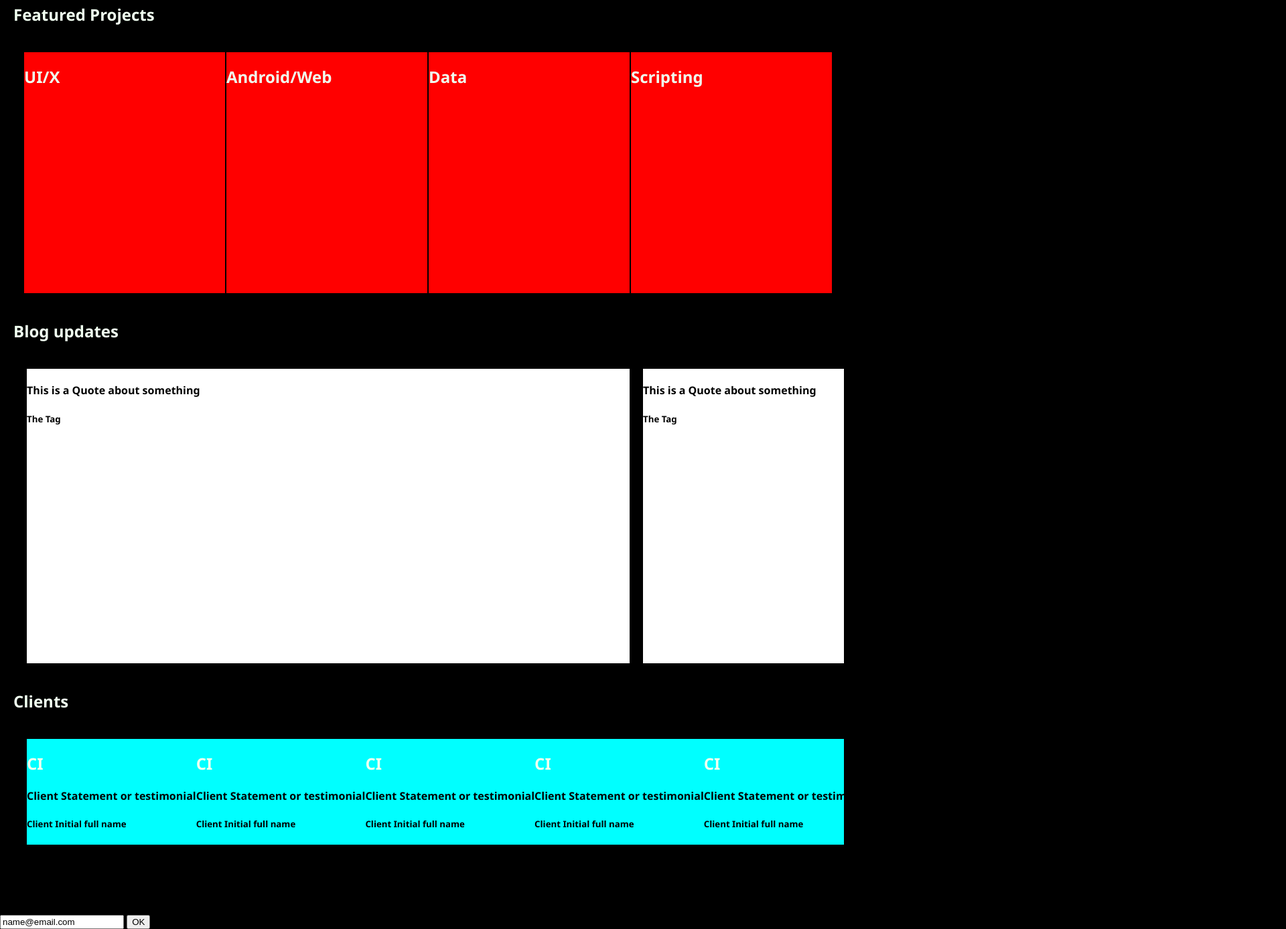
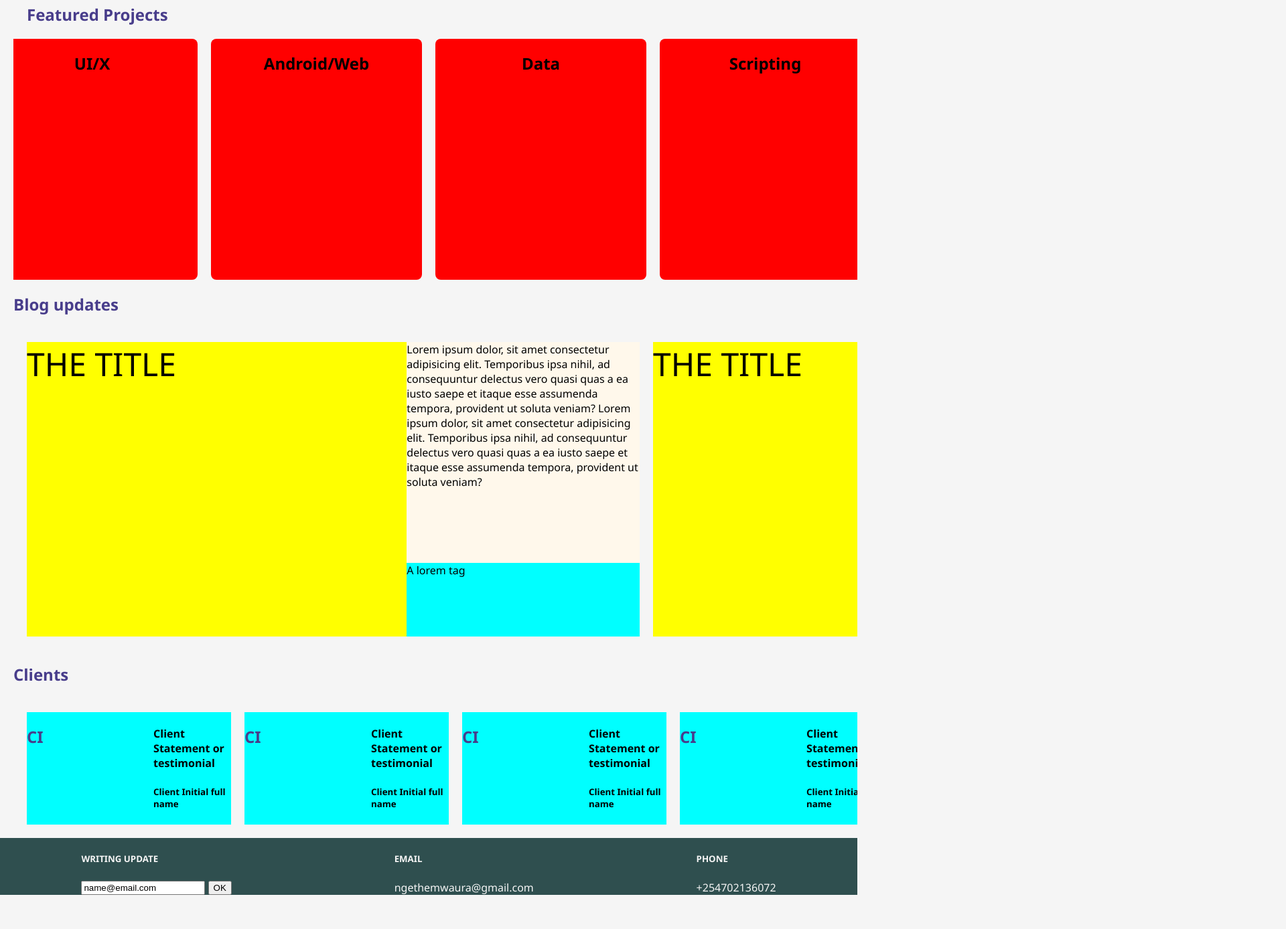
Before and after one commit to ngethemwaura/ngethemwaura.github.io, a plain HTML site: page index.html in a window 1280 px wide. Shown: the part 586-1974 px from the top of the page at 67% size, 1920 px wide, since content can reach past the window. After the commit the page ends 1923 px from the top, so only its background shows below. Drawn offline with Linux system fonts and the light colour scheme.

Commit message:
Layout without content

```diff
--- a/index.html
+++ b/index.html
@@ -14,9 +14,15 @@
         <h1>I am <span id="headskills">David</span></h1>
         <div class="header-options-wrapper">
             <div class="options-wrapper">
-                <div class="header-option" id="techtopic">/tech</div>
-                <div class="header-option" id="culturetopic">culture</div>
-                <div class="header-option" id="researchtopic">research</div>
+                <div class="header-option" id="techtopic">
+                    <h3 class="skill-title">/tech</h3>
+                </div>
+                <div class="header-option" id="culturetopic">
+                    <h3 class="skill-title">culture</h3>
+                </div>
+                <div class="header-option" id="researchtopic">
+                    <h3 class="skill-title">research</h3>
+                </div>
             </div>
         </div>
 
@@ -24,19 +30,19 @@
 
     <section>
         <div class = "featured-projects">
-            <h2>Featured Projects</h2>
+            <h1>Featured Projects</h1>
                 <div class="scrolling-wrapper">
 
-                    <div class="project-card">
+                    <div class="project-card" id="ui">
                         <h2>UI/X</h2>
                     </div>
-                    <div class="project-card">
+                    <div class="project-card" id="web">
                         <h2>Android/Web</h2>
                     </div>
-                    <div class="project-card">
+                    <div class="project-card" id="data">
                         <h2>Data</h2>
                     </div>
-                    <div class="project-card">
+                    <div class="project-card" id="scripting">
                         <h2>Scripting</h2>
                     </div>
                 </div>
@@ -46,28 +52,48 @@
             <h2>Blog updates</h2>
             <div class="blog-scrolling-wrapper">
 
-                    <div class="wide-card">
-                        <h2>THE TITLE</h2>
-                        <h4>This is a Quote about something</h4>
-                        <h5>The Tag</h5>
+                    <div class="blog-card">
+                            <div class="blog-title">
+                                THE TITLE
+                            </div>
+                        <div class="blog-content">
+                            <div class ="content">Lorem ipsum dolor, sit amet consectetur adipisicing elit. Temporibus ipsa nihil,
+                                ad consequuntur delectus vero quasi quas a ea iusto saepe et itaque esse assumenda tempora,
+                                provident ut soluta veniam?
+                            Lorem ipsum dolor, sit amet consectetur adipisicing elit. Temporibus ipsa nihil, ad
+                            consequuntur delectus vero quasi quas a ea iusto saepe et itaque esse assumenda tempora, provident ut soluta
+                            veniam?</div>
+                            <div class="content-tag">A lorem tag</div>
+                        </div>
+                    </div>
+                    <div class="blog-card">
+                        <div class="blog-title">
+                            THE TITLE
+                        </div>
+                        <div class="blog-content">
+                            <div class="content">Lorem ipsum dolor, sit amet consectetur adipisicing elit. Temporibus ipsa nihil,
+                                ad consequuntur delectus vero quasi quas a ea iusto saepe et itaque esse assumenda tempora,
+                                provident ut soluta veniam?
+                                Lorem ipsum dolor, sit amet consectetur adipisicing elit. Temporibus ipsa nihil, ad
+                                consequuntur delectus vero quasi quas a ea iusto saepe et itaque esse assumenda tempora, provident ut soluta
+                                veniam?</div>
+                            <div class="content-tag">A lorem tag</div>
+                        </div>
                     </div>
 
-                    <div class="wide-card">
-                        <h2>THE TITLE</h2>
-                        <h4>This is a Quote about something</h4>
-                        <h5>The Tag</h5>
+                    <div class="blog-card">
+                        <div class="blog-title">
+                            THE TITLE
                         </div>
-
-                    <div class="wide-card">
-                        <h2>THE TITLE</h2>
-                        <h4>This is a Quote about something</h4>
-                        <h5>The Tag</h5>
+                        <div class="blog-content">
+                            <div class="content">Lorem ipsum dolor, sit amet consectetur adipisicing elit. Temporibus ipsa nihil,
+                                ad consequuntur delectus vero quasi quas a ea iusto saepe et itaque esse assumenda tempora,
+                                provident ut soluta veniam?
+                                Lorem ipsum dolor, sit amet consectetur adipisicing elit. Temporibus ipsa nihil, ad
+                                consequuntur delectus vero quasi quas a ea iusto saepe et itaque esse assumenda tempora, provident ut soluta
+                                veniam?</div>
+                            <div class="content-tag">A lorem tag</div>
                         </div>
-
-                    <div class="wide-card">
-                        <h2>THE TITLE</h2>
-                        <h4>This is a Quote about something</h4>
-                        <h5>The Tag</h5>
                     </div>
 
             </div>
@@ -77,31 +103,54 @@
             <div class="auto-scrolling-wrapper">
 
                 <div class="client-card">
+                    <div class="client-logo">
                         <h2>CI</h2>
+                    </div>
+                    <div class="client-statement">
                         <h4>Client Statement or testimonial</h4>
                         <h5>Client Initial full name</h5>
                     </div>
+                </div>
+
                 <div class="client-card">
+                    <div class="client-logo">
                         <h2>CI</h2>
+                    </div>
+                    <div class="client-statement">
                         <h4>Client Statement or testimonial</h4>
                         <h5>Client Initial full name</h5>
                     </div>
+                </div>
+
                                 <div class="client-card">
+                                    <div class="client-logo">
                                         <h2>CI</h2>
+                                    </div>
+                                    <div class="client-statement">
                                         <h4>Client Statement or testimonial</h4>
                                         <h5>Client Initial full name</h5>
                                     </div>
+                                </div>
+
                                                 <div class="client-card">
+                                                    <div class="client-logo">
                                                         <h2>CI</h2>
+                                                    </div>
+                                                    <div class="client-statement">
                                                         <h4>Client Statement or testimonial</h4>
                                                         <h5>Client Initial full name</h5>
                                                     </div>
+                                                </div>
+
                                                                 <div class="client-card">
+                                                                    <div class="client-logo">
                                                                         <h2>CI</h2>
+                                                                    </div>
+                                                                    <div class="client-statement">
                                                                         <h4>Client Statement or testimonial</h4>
                                                                         <h5>Client Initial full name</h5>
                                                                     </div>
-
+                                                                </div>
             </div>
         </div>
     </section>
--- a/styles/style.css
+++ b/styles/style.css
@@ -1,62 +1,3 @@
-body{
-    background: black;
-    padding: 0;
-    margin: 0;
-    font-family: 'Segoe UI', Tahoma,  Geneva, Verdana, sans-serif;
-}
-
-header{
-    background: black;
-    height:550px;
-    margin: 0px;
-    margin-bottom: 20px;
-    color: ivory;
-}
-
-
-section{
-    margin: 20px;
-}
-
-header h1{
-    text-align:center ;
-}
-
-.featured-projects h2{
-    color: honeydew;
-}
-
-.blog-updates h2{
-    color: honeydew;
-}
-
-.clients h2{
-    color: honeydew;
-}
-
-.header-option{
-    margin-right:2px;
-    background: goldenrod;
-    height: 400px;
-    width: 33.333%;
-
-}
-
-.options-wrapper{
-    display: flex;
-    justify-content:center;
-}
-
-
-
-.scrolling-wrapper{
-    display: flex;
-    flex-wrap: nowrap;
-    overflow-x: auto;
-    padding: 20px;
-    justify-content: center;
-}
-
 .auto-scrolling-wrapper{
     display: flex;
     flex-wrap: nowrap;
@@ -72,36 +13,144 @@ header h1{
     justify-content: start;
 }
 
+body{
+    background: whitesmoke;
+    padding: 0;
+    margin: 0;
+    font-family: 'Segoe UI', Tahoma,  Geneva, Verdana, sans-serif;
+}
+
+.blog-updates h2{
+    color: darkslateblue;
+}
+
+
+.clients h2{
+    color:darkslateblue;
+}
+
 .client-card{
     flex: 0 0 auto;
     background: cyan;
     margin: auto;
+    width: 25%;
+    margin-right: 20px;
+    display: grid;
+    grid-template-columns: 62% 38% ;
+
 }
+
+.featured-projects{
+    margin-top: 20px;
+}
+
+.featured-projects h1{
+    color: darkslateblue;
+    margin: 20px;
+}
+
+header{
+    background: whitesmoke;
+    height:550px;
+    margin: 0px;
+    margin-bottom: 20px;
+    color: darkslategray;
+}
+
+header h1{
+    text-align:center ;
+}
+
+.header-option{
+    background: goldenrod;
+    height: 500px;
+}
+
+
+.options-wrapper{
+    display: grid;
+    grid-template-columns: 1fr 1fr 1fr;
+}
+
+section{
+    margin-left: 20px;
+}
+
+.scrolling-wrapper{
+    display: flex;
+    flex-wrap: nowrap;
+    overflow-x: auto;
+    justify-content: center;
+}
+
 
 .project-card{
     flex: 0 0 auto;
     background: red;
     height:360px;
     width:25% ;
-    margin-right: 2px;
-    text-align: start;
+    margin-right: 20px;
+    text-align: center;
+    border-radius: 8px;
 }
 
-.wide-card{
+
+.blog-card{
     flex: 0 0 auto;
     background: white;
     margin-right: 20px;
     width: 75%;
     height:440px;
+    display: grid;
+    grid-template-columns: 62% 38%;
+    border-radius: 20px;
 }
 
-.wide-card h2{
-    font-size: 24pt;
-    position: absolute;
-    top: 80px;
-    color: black;
+#culturetopic{
+    background-image: url("images/Cultura.jpg");
+    background-size: 100%;
+    background-position: center;
+
+}
+
+#techtopic{
+    background-image: url("images/techtopic.png");
+    background-size: 100%;
+    background-position: center;
+}
+
+#researchtopic{
+    background-image: url("images/research.jpg");
+    background-size: 100%;
+    background-position: center;
+}
+
+.blog-content{
+   background: crimson;
+   display: grid;
+   grid-template-rows: 75% 25%;
+}
+
+.content{
+    background: rgb(255, 248, 235);
+    height: 100%;
+}
+
+.content-tag{
+    background: cyan;
+}
+
+.blog-title{
+    background: yellow;
+    font-size: 3em;
 }
 
 footer{
     display: flex;
+    background: darkslategray;
+    color: whitesmoke;
 }
+
+footer div{
+    margin: auto;
+}
```
Also changed, not shown: styles/images/Cultura.jpg (added), styles/images/research.jpg (added), styles/images/tech.png (added), styles/images/techtopic.jpg (added), 1 other file. Lines whose indentation alone changed are shown as unchanged.
